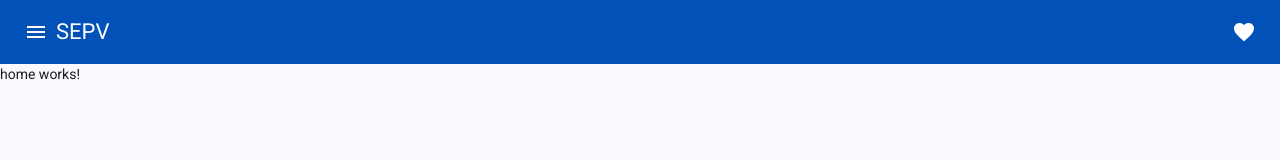
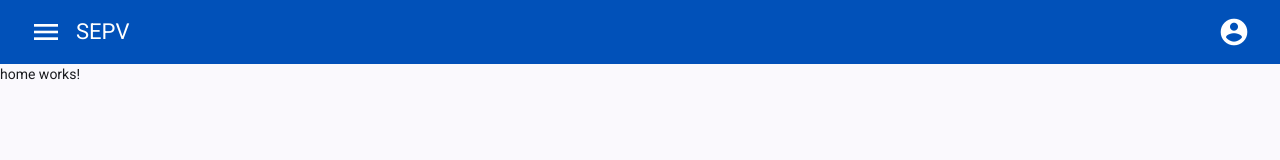
Before and after one commit to fabiodsilva2/sepv-frontend, an Angular app: page /home in a window 1280 px wide. Shown: the top 160 px of the page. Built offline with nearby package versions, Linux system fonts and the light colour scheme.

Commit message:
Ajustando tamanho do botão do usuário e colocado menu suspenso

```diff
--- a/src/app/components/menu/menu.css
+++ b/src/app/components/menu/menu.css
@@ -22,3 +22,50 @@ mat-icon {
 .spacer {
   flex: 1 1 auto;
 }
+
+
+.user-submenu {
+  height: 55px;
+  width: 55px;
+  position: absolute;
+  border: none;
+  background: none;
+  right: 50px;
+  display: flex;
+  justify-content: center;
+  align-items: center;
+  color: #69679c;
+  font-family: monospace;
+  font-weight: 500;
+  .mat-icon {
+    width: 48px;
+    height: 35px;
+    font-size: 1.6em;
+  }
+}
+
+/* .menu {
+  left: 50px;
+} */
+
+
+.menu-btn {
+  width: 60px;            /* largura maior */
+  height: 60px;           /* altura maior */
+  display: flex;
+  align-items: center;
+  justify-content: center;
+  border-radius: 50%;     /* formato circular */
+}
+
+/* aumenta o ícone dentro */
+.menu-btn .mat-icon {
+  font-size: 32px;        /* tamanho do ícone */
+  width: 32px;
+  height: 32px;
+}
+
+/* estilo opcional ao passar o mouse */
+.menu-btn:hover {
+  background-color: rgba(105, 103, 156, 0.1);
+}
--- a/src/app/components/menu/menu.html
+++ b/src/app/components/menu/menu.html
@@ -1,11 +1,23 @@
 <mat-toolbar >
-  <button mat-icon-button class="example-icon" aria-label="Example icon-button with menu icon">
+  <button mat-icon-button class="menu-btn" aria-label="Example icon-button with menu icon">
     <mat-icon>menu</mat-icon>
   </button>
   <span>SEPV</span>
   <span class="spacer"></span>
-  <button matIconButton class="example-icon favorite-icon" aria-label="Example icon-button with heart icon">
-    <mat-icon>favorite</mat-icon>
+  <button class="menu-btn"  mat-icon-button [matMenuTriggerFor]="menu">
+        <mat-icon title="Usuario" >account_circle</mat-icon>
+
   </button>
+
+  <mat-menu #menu="matMenu">
+           {{ nameUSer }}
+
+
+         <button mat-menu-item (click)="signOut()">
+           <mat-icon>logout</mat-icon>
+           <span>Sair</span>
+         </button>
+       </mat-menu>
+
   <!-- ações à direita, se quiser -->
 </mat-toolbar>
--- a/src/app/components/menu/menu.ts
+++ b/src/app/components/menu/menu.ts
@@ -1,14 +1,19 @@
 import { Component } from '@angular/core';
 import { MatButtonModule } from '@angular/material/button';
 import { MatIconModule } from '@angular/material/icon';
+import { MatMenuModule } from '@angular/material/menu';
 import { MatToolbarModule } from '@angular/material/toolbar';
 
 @Component({
   selector: 'app-menu',
-  imports: [MatToolbarModule,MatButtonModule, MatIconModule],
+  imports: [MatToolbarModule,MatButtonModule, MatIconModule,MatMenuModule],
   templateUrl: './menu.html',
   styleUrl: './menu.css'
 })
 export class Menu {
+nameUSer: any='Fábio Damasceno Silva';
+signOut() {
+throw new Error('Method not implemented.');
+}
 
 }
```
